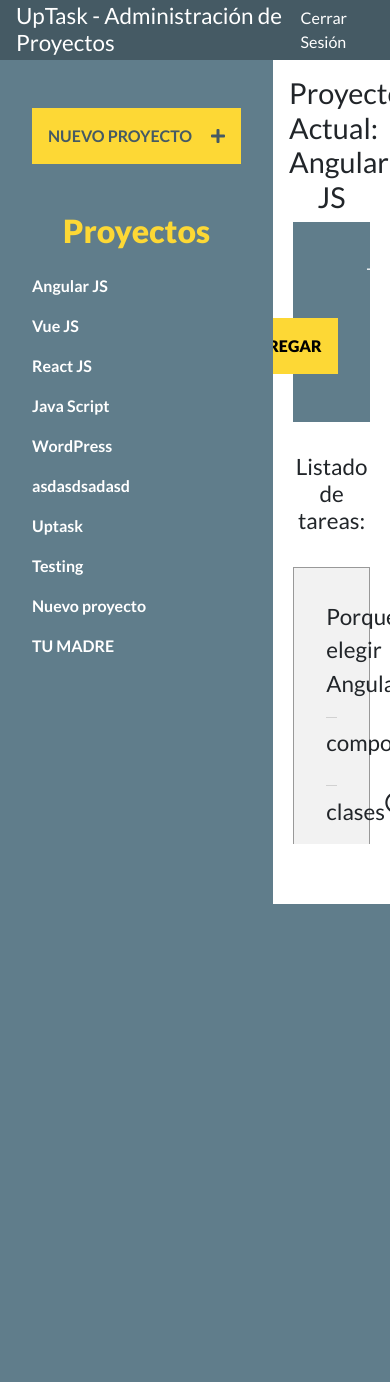
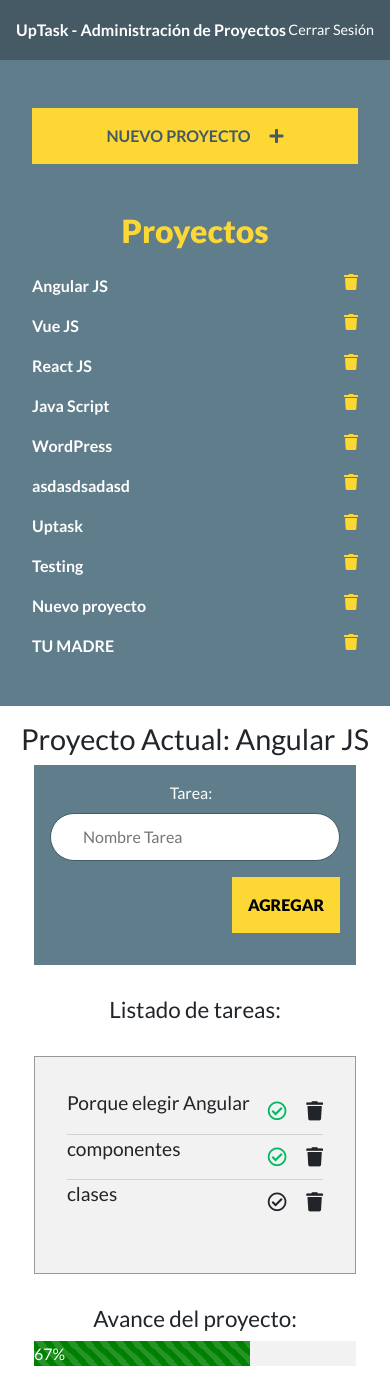
Before and after one commit to roberto9701/uptask, a PHP site: page /index.php?id_proyecto=1 in a window 390 px wide. Before the commit the page ends 904 px from the top, so only its background shows below. Run offline with PHP 8.4, Linux system fonts and the light colour scheme; a user stored in the database is signed in; data comes from the database, SQL or seed files in the repository; both versions use the stored data as it was after the commit; some libraries are stand-ins or nearby versions.

Commit message:
Responsive
El proyecto ahora es responsivo

```diff
--- a/css/style.css
+++ b/css/style.css
@@ -1,9 +1,12 @@
-
 html {
     box-sizing: border-box;
     /* para usar la fuente en rems */
-/* font-size: 62.5%;*/ }
-*, *:before, *:after {
+    /* font-size: 62.5%;*/
+}
+
+*,
+*:before,
+*:after {
     box-sizing: inherit;
 }
 
@@ -11,28 +14,36 @@ body {
     font-family: 'Lato', sans-serif;
     min-height: 100%;
 }
+
 .swal2-shown aside {
     height: 100vh;
 }
+
+
 /** Login **/
+
 .login,
 .crear-cuenta {
     background: #455A64;
 }
+
 .contenedor-formulario {
     display: flex;
     justify-content: center;
     flex-direction: column;
     height: 100vh;
 }
+
 .contenedor-formulario h1 {
     text-align: center;
     color: white;
 }
-.contenedor-formulario h1  span{
+
+.contenedor-formulario h1 span {
     font-weight: 400;
     font-size: 1.2rem;
 }
+
 .caja-login {
     background-color: #F2F2F2;
     border: 1px solid #707070;
@@ -40,33 +51,62 @@ body {
     width: 90%;
     margin: 0 auto;
     min-height: 300px;
-    -webkit-box-shadow: 0px 25px 35px -17px rgba(0,0,0,0.56);
-    -moz-box-shadow: 0px 25px 35px -17px rgba(0,0,0,0.56);
-    box-shadow: 0px 25px 35px -17px rgba(0,0,0,0.56);
+    -webkit-box-shadow: 0px 25px 35px -17px rgba(0, 0, 0, 0.56);
+    -moz-box-shadow: 0px 25px 35px -17px rgba(0, 0, 0, 0.56);
+    box-shadow: 0px 25px 35px -17px rgba(0, 0, 0, 0.56);
+    padding: 1rem;
+}
+
+@media (min-width: 750px) {
+    .caja-login {
         padding: 3rem;
     }
+}
+
 .campo {
     display: flex;
     margin-bottom: 1rem;
     align-items: center;
+    flex-wrap: wrap;
+}
+
+.campo label {
+    flex: 1 1 10%;
+    text-align: center;
+    padding-right: .5rem;
+}
+
+@media (min-width: 768px) {
+    .campo {
+        flex-wrap: nowrap;
     }
     .campo label {
-    flex: 0 0 100px;
         text-align: right;
+        /* flex: 0 0 18%; */
         padding-right: 1rem;
     }
+}
+
 .campo input[type="text"],
 .campo input[type="password"] {
     height: 3rem;
     border: 0;
-    flex: 1;
+    flex: 2 0 85%;
     border: 1px solid #455A64;
     border-radius: 5rem;
     padding-left: 2rem;
 }
+
+.enviar {
+    justify-content: center;
+}
+
+@media (min-width: 768px) {
     .enviar {
         justify-content: flex-end;
     }
+}
+
 .boton {
     background-color: #FDD835;
     text-align: center;
@@ -78,20 +118,26 @@ body {
     border: none;
     font-weight: 900;
 }
+
 .boton:hover {
     cursor: pointer;
     background-color: rgb(219, 184, 29)!important;
 }
+
 .campo a {
     color: black;
     text-decoration: none;
     display: inline-block;
     text-align: center!important;
 }
+
+
 /** Barra **/
+
 body.index {
     height: 100vh;
 }
+
 .barra {
     background-color: #455A64;
     padding: 1rem;
@@ -100,31 +146,53 @@ body.index {
     justify-content: space-between;
     align-items: center;
 }
+
 .barra h1 {
     color: white;
-    margin:0;
-    font-size: 1.4rem;
+    margin: 0;
+    font-size: 1rem;
+    font-weight: bold;
 }
+
 .barra a {
     color: white;
     text-decoration: none;
+    font-size: .9rem;
 }
+
+@media (min-width: 768px) {
+    .barra h1,
+    .barra a {
+        font-size: 1.4rem;
+    }
+}
+
+
 /*** sidebar**/
+
+.contenedor-proyectos {
+    background-color: #607D8B;
+    padding-top: 1rem;
+}
+
+@media (min-width: 768px) {
     .contenedor-proyectos {
         min-height: 100vh;
         max-width: 300px;
-    background-color: #607D8B;
-    padding-top: 1rem;
     }
+}
+
 .panel {
     padding: 1rem;
     margin: 1rem;
 }
+
 .panel a {
     color: white;
     font-weight: bold;
     text-decoration: none;
 }
+
 .panel h2 {
     color: #FDD835;
     font-weight: 900;
@@ -136,58 +204,96 @@ body.index {
 .crear-proyecto i {
     margin-left: 1rem;
 }
+
 .crear-proyecto a {
     color: #455A64;
 }
 
-.lista-proyectos ul{
+.lista-proyectos ul {
     list-style: none;
     padding: 1.5rem 0 0 0;
     margin: 0;
 }
+
 .lista-proyectos ul li {
     margin-bottom: 1rem;
 }
+
+.lista-proyectos ul li a {
+    display: flex;
+    justify-content: space-between;
+}
+
+.lista-proyectos ul li a i {
+    color: #FDD835;
+}
+
 .lista-proyectos ul li a:hover {
     color: #FDD835;
 }
 
 
 /** Contenido Principal */
+
 .contenedor {
     display: flex;
+    flex-flow: column;
+}
+
+@media (min-width: 768px) {
+    .contenedor {
         height: calc( 100% - 60px);
     }
+}
+
+@media (min-width: 768px) {
+    .contenedor {
+        flex-flow: row;
+    }
+}
+
 .contenido-principal {
-    flex: 1;
+    flex: 3 1 70%;
     padding: 1rem;
-    overflow: scroll;
+    overflow: hidden;
+    order: 2;
 }
+
 .contenido-principal h1,
 .contenido-principal h2 {
     text-align: center;
 }
+
 .contenido-principal h1 {
     font-size: 1.8rem;
 }
+
 .contenido-principal h2 {
     font-size: 1.4rem;
     margin-top: 2rem;
 }
+
 .contenido-principal h1 span {
     font-weight: 400;
 }
+
 .agregar-tarea {
     max-width: 800px;
     width: 90%;
     background-color: #607D8B;
     margin: 0 auto;
-    padding: 2rem;
+    padding: 1rem;
     color: white;
     transition: background-color .5s ease-in-out;
 }
 
+.agregar-tarea .campo {
+    justify-content: flex-end;
+}
+
+
 /** Listado Pendientes **/
+
 .listado-pendientes {
     background-color: #F2F2F2;
     max-width: 800px;
@@ -195,30 +301,51 @@ body.index {
     margin: 2rem auto 0 auto;
     padding: 2rem;
     border: 1px solid #999;
+    flex: 1 6 30%;
+    order: 1;
 }
+
 .listado-pendientes ul {
     padding: 0;
     list-style: none;
 }
+
 .listado-pendientes ul li {
     display: flex;
     align-items: center;
     justify-content: space-between;
-    font-size: 1.4rem;
+    font-size: 1.2rem;
     border-bottom: 1px solid #d1d1d1;
 }
+
+@media (min-width: 768px) {
+    .listado-pendientes ul li {
+        font-size: 1.4rem;
+    }
+}
+
 .listado-pendientes ul li:last-of-type {
     border-bottom: none;
 }
+
 .listado-pendientes ul li i {
     cursor: pointer;
 }
-.acciones i:last-child{
+
+.acciones i:last-child {
+    margin-left: 1rem;
+}
+
+@media (min-width: 480px) {
+    .acciones i:last-child {
         margin-left: 3rem;
     }
+}
+
 .completo {
     color: #00B762;
 }
+
 .alerta {
     background-color: red;
     padding: .5rem;
@@ -227,9 +354,10 @@ body.index {
     font-size: 1.2rem;
 }
 
+
 /* bara de avance del proyecto  */
 
-.barra-avance{
+.barra-avance {
     height: 25px;
     width: 90%;
     margin: 0 auto;
@@ -237,11 +365,11 @@ body.index {
     background-color: #f2f2f2;
 }
 
-.porcentaje{
+.porcentaje {
     /* width: 50%; */
     height: 100%;
     background-color: green;
-    background-image: linear-gradient(45deg,rgba(255,255,255,.15) 25%,transparent 25%,transparent 50%,rgba(255,255,255,.15) 50%,rgba(255,255,255,.15) 75%,transparent 75%,transparent);
+    background-image: linear-gradient(45deg, rgba(255, 255, 255, .15) 25%, transparent 25%, transparent 50%, rgba(255, 255, 255, .15) 50%, rgba(255, 255, 255, .15) 75%, transparent 75%, transparent);
     background-size: 1rem 1rem;
     transition: width .5s ease;
     display: flex;
--- a/inc/templates/sidebar.php
+++ b/inc/templates/sidebar.php
@@ -5,7 +5,7 @@
 
     <div class="panel lista-proyectos">
         <h2>Proyectos</h2>
-        <ul id="proyectos">
+        <ul id="proyectos" class="proyectos">
             <!-- este codigo se comunica directamente con php con la funcion obtener proyectos  -->
             <?php
             $proyectos = obtenerProyectos();
@@ -14,6 +14,7 @@
                     <li>
                         <a href="index.php?id_proyecto=<?php echo $proyecto['id'] ?>" id="proyecto:<?php echo $proyecto['id'] ?>">
                             <?php echo $proyecto['nombre'] ?>
+                            <i class="fas fa-trash"></i>
                         </a>
                     </li>
             <?php  }
--- a/index.php
+++ b/index.php
@@ -23,7 +23,7 @@ if (isset($_GET['id_proyecto'])) {
 <div class="contenedor">
 
     <?php include 'inc/templates/sidebar.php'; ?>
-    <main class="contenido-principal">
+    <main class="contenido-principal ocultar">
 
         <?php $proyecto = obtenerNombreProyecto($id_proyecto);
         if ($proyecto) : ?>
@@ -87,6 +87,7 @@ if (isset($_GET['id_proyecto'])) {
                 <div class="porcentaje" id="porcentaje"></div>
             </div>
         </div>
+
     </main>
 </div>
 <!--.contenedor-->
--- a/login.php
+++ b/login.php
@@ -9,7 +9,7 @@ include 'inc/templates/header.php';
 if (isset($_GET['cerrar_sesion'])) {
     $_SESSION = array();
 }
-var_dump($_SESSION);
+// var_dump($_SESSION);
 ?>
 
 
```
Also changed, not shown: db.sql (added, +164 -0 lines), js/scripts.js (+60 -42 lines). Lines whose indentation alone changed are shown as unchanged.
